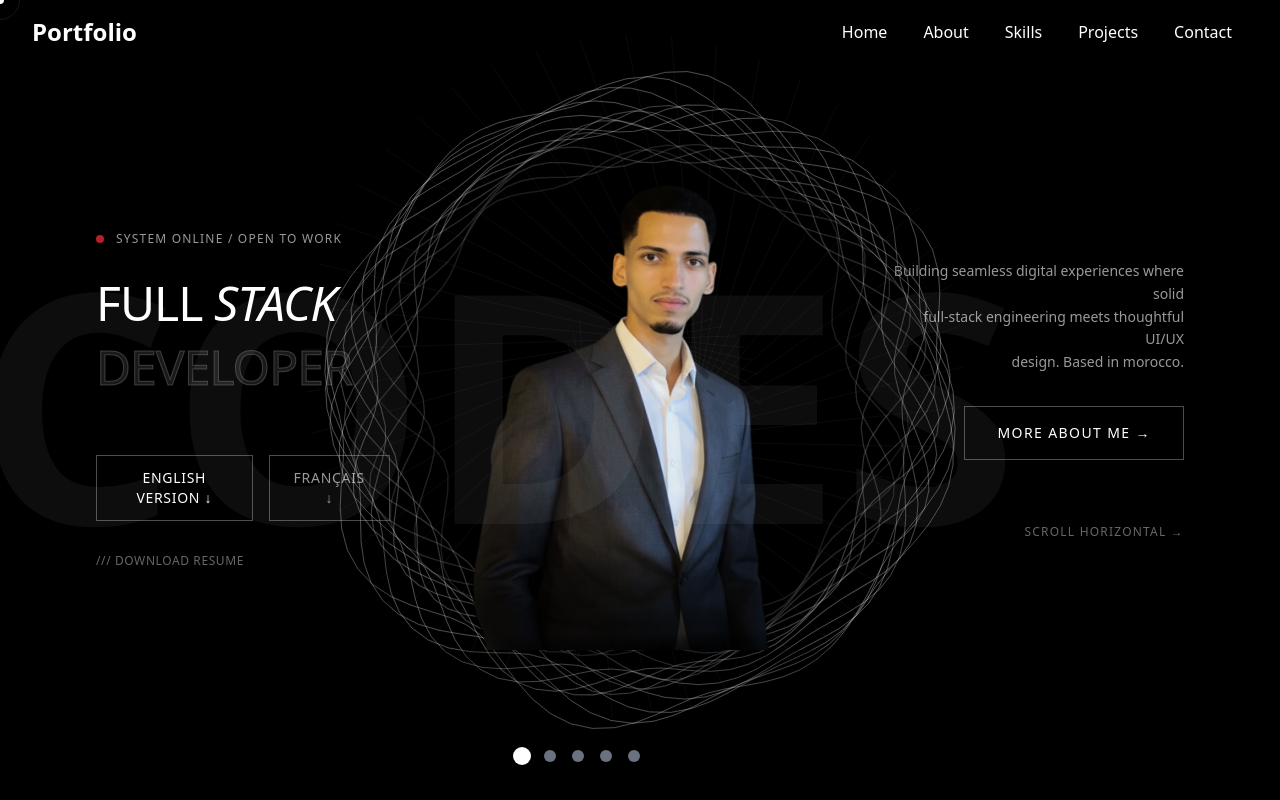
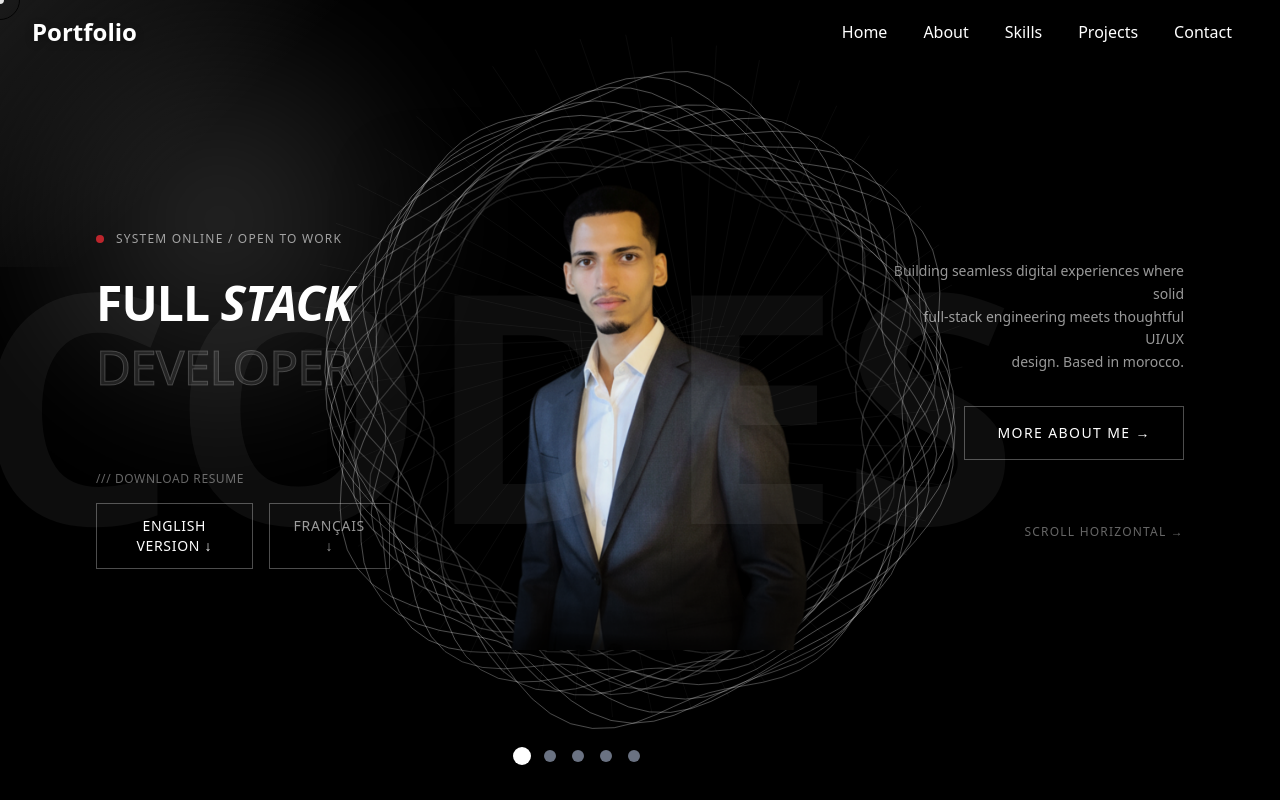
Before and after one commit to saljaoui/portfolio, a Next.js app: page / in a window 1280 px wide. Built offline with nearby package versions, Linux system fonts and the light colour scheme.

Commit message:
`Added dramatic light effects and updated Hero component styles`

```diff
--- a/components/sections/Hero.tsx
+++ b/components/sections/Hero.tsx
@@ -6,8 +6,6 @@ export default function Hero() {
   const canvasRef = useRef<HTMLCanvasElement>(null);
   const mouseRef = useRef({ x: 0, y: 0, targetX: 0, targetY: 0 });
   const imageContainerRef = useRef<HTMLDivElement>(null);
-  const [rotX, setRotX] = useState(0);
-  const [rotY, setRotY] = useState(0);
 
   useEffect(() => {
     const canvas = canvasRef.current;
@@ -31,19 +29,6 @@ export default function Hero() {
       // Canvas mouse tracking
       mouseRef.current.targetX = (e.clientX / window.innerWidth - 0.5) * 2;
       mouseRef.current.targetY = (e.clientY / window.innerHeight - 0.5) * 2;
-
-      // Image 3D rotation tracking
-      if (imageContainerRef.current) {
-        const rect = imageContainerRef.current.getBoundingClientRect();
-        const centerX = rect.left + rect.width / 2;
-        const centerY = rect.top + rect.height / 2;
-
-        const angleX = ((e.clientY - centerY) / (rect.height / 2)) * 2;
-        const angleY = ((e.clientX - centerX) / (rect.width / 2)) * 2;
-
-        setRotX(-angleX);
-        setRotY(angleY);
-      }
     };
     window.addEventListener("mousemove", handleMouseMove);
 
@@ -187,6 +172,25 @@ export default function Hero() {
         ref={canvasRef}
         className="absolute top-0 left-0 w-full h-full"
       />
+      {/* Dramatic light from top left */}
+{/* Light effects */}
+<div className="absolute inset-0 pointer-events-none overflow-hidden">
+  {/* Main light from top left */}
+  <div
+    className="absolute -top-20 -left-20 w-[600px] h-[600px]"
+    style={{
+      background: 'radial-gradient(circle, rgba(255,255,255,0.15) 0%, transparent 60%)',
+      filter: 'blur(40px)',
+    }}
+  />
+  {/* Secondary glow */}
+  <div
+    className="absolute top-0 left-0 w-1/3 h-1/3"
+    style={{
+      background: 'linear-gradient(135deg, rgba(255,255,255,0.1) 0%, transparent 50%)',
+    }}
+  />
+</div>
 
       {/* Main Content */}
       <div className="absolute inset-0 flex items-center justify-between px-12 z-10">
@@ -200,10 +204,10 @@ export default function Hero() {
           </div>
 
           <h1
-            className="text-5xl font-light text-white mb-4"
+            className="text-5xl font-semibold text-white mb-4"
             style={{ letterSpacing: "-0.02em" }}
           >
-            FULL <span className="italic font-light">STACK</span>
+            FULL <span className="italic font-semibold">STACK</span>
           </h1>
           <h1
             className="text-5xl font-light text-white/10 mb-12"
@@ -215,6 +219,9 @@ export default function Hero() {
             DEVELOPER
           </h1>
 
+          <p className="text-white/40 text-xs tracking-wider mt-8">
+            /// DOWNLOAD RESUME
+          </p>
           <div className="flex gap-4 mt-4">
             <button className="px-6 py-3 border border-white/30 text-white text-sm tracking-wider hover:bg-white hover:text-black transition-all">
               ENGLISH VERSION ↓
@@ -223,20 +230,11 @@ export default function Hero() {
               FRANÇAIS ↓
             </button>
           </div>
-
-          <p className="text-white/40 text-xs tracking-wider mt-8">
-            /// DOWNLOAD RESUME
-          </p>
         </div>
 
-        {/* Center Image with 3D Rotation */}
         <div
           className="flex-shrink-0 relative"
           ref={imageContainerRef}
-          onMouseLeave={() => {
-            setRotX(0);
-            setRotY(0);
-          }}
         >
           <div
             className="relative w-[300px] h-[450px] lg:w-[500px] lg:h-[500px] group"
@@ -244,12 +242,8 @@ export default function Hero() {
               perspective: "1000px",
             }}
           >
-            {/* Your image with 3D rotation */}
             <div
               style={{
-                transform: `rotateX(${rotX}deg) rotateY(${rotY}deg)`,
-                transition: "transform 0.1s ease-out",
-                transformStyle: "preserve-3d",
                 width: "100%",
                 height: "100%",
               }}
@@ -257,7 +251,7 @@ export default function Hero() {
               <img
                 src="/images/my_image.png"
                 alt="Your Image"
-                className="w-full h-full object-contain rounded-lg shadow-2xl"
+                className="w-full h-full object-contain rounded-lg shadow-2xl scale-x-[-1]"
                 style={{
                   boxShadow: "0 20px 60px rgba(0,0,0,0.3)",
                 }}
```
Also changed, not shown: app/globals.css (line endings or trailing spaces).
